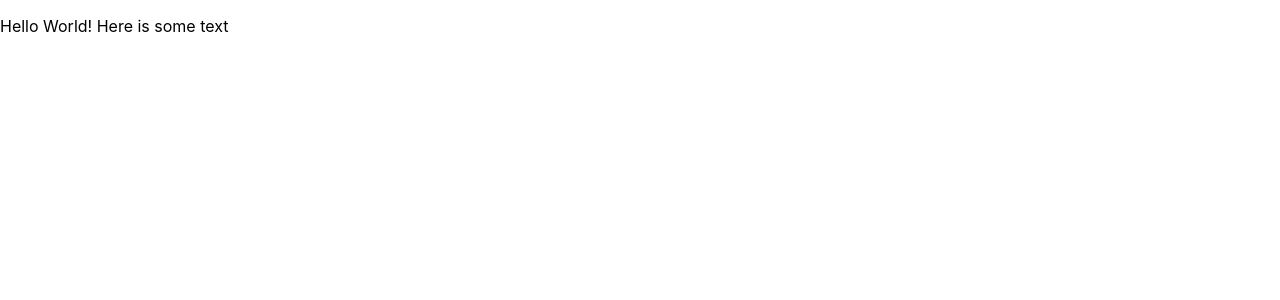
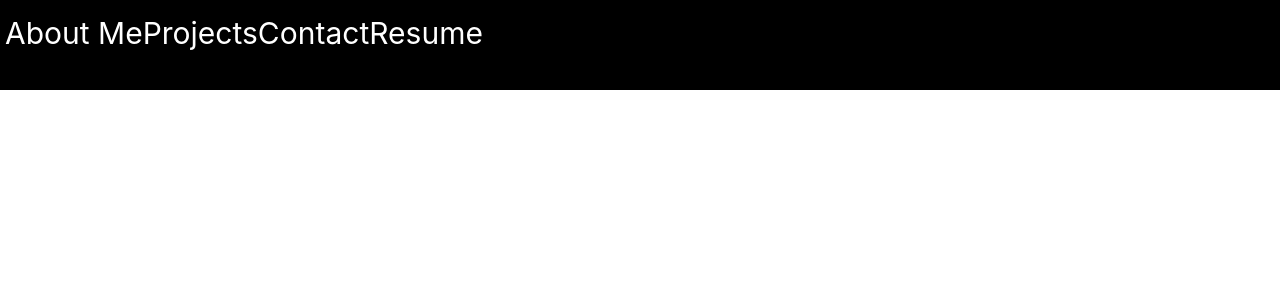
Before and after one commit to SeanBL/my-portfolio-react, a React (Create React App) app: page / in a window 1280 px wide. Shown: the top 300 px of the page. Built offline with nearby package versions, Linux system fonts and the light colour scheme.

Commit message:
add navbar

```diff
--- a/src/App.js
+++ b/src/App.js
@@ -2,32 +2,10 @@ import logo from './logo.svg';
 import './App.css';
 import React from 'react';
 import HelloReact from './components/HelloReact';
-
-// function App() {
-//   return (
-//     <div className="App">
-//       <header className="App-header">
-//         <img src={logo} className="App-logo" alt="logo" />
-//         <p>
-//           Edit <code>src/App.js</code> and save to reload.
-//         </p>
-//         <a
-//           className="App-link"
-//           href="https://reactjs.org"
-//           target="_blank"
-//           rel="noopener noreferrer"
-//         >
-//           Learn React
-//         </a>
-//       </header>
-//     </div>
-//   );
-// }
-
-// export default App;
+import Header from './components/header';
 
 function App() {
-  return <HelloReact />;
+  return <Header />;
 }
 
 export default App;
--- /dev/null
+++ b/src/components/header.js
@@ -0,0 +1,29 @@
+import React from "react";
+import Navbar from "./navbar";
+
+const items = [
+    {
+        id: 1,
+        item: "About Me"
+    },
+    {
+        id: 2,
+        item: "Projects"
+    },
+    {
+        id: 3,
+        item: "Contact"
+    },
+    {
+        id: 4,
+        item: "Resume"
+    }
+];
+
+export default function Header() {
+    return (
+        <header>
+            <Navbar items={items} />
+        </header>
+    )
+};
--- /dev/null
+++ b/src/components/navbar.js
@@ -0,0 +1,17 @@
+import React from 'react';
+import '../styles/navbar.css';
+
+
+
+export default function Navbar(props) {
+    return (
+        <nav className='navbar container'>
+            {props.items.map(items => (
+            <a className='navItems' key={items.id}>
+                {items.item}
+            </a>
+            ))}
+        </nav>
+
+    );
+}
--- /dev/null
+++ b/src/styles/navbar.css
@@ -0,0 +1,12 @@
+.navbar {
+    height: 60px;
+    background: rgb(0, 0, 0);
+    color: white;
+    padding: 15px 5px 15px 5px;
+}
+
+.navItems {
+    font-size: 30px;
+    align-content: center;
+    align-items: center;
+}
```
